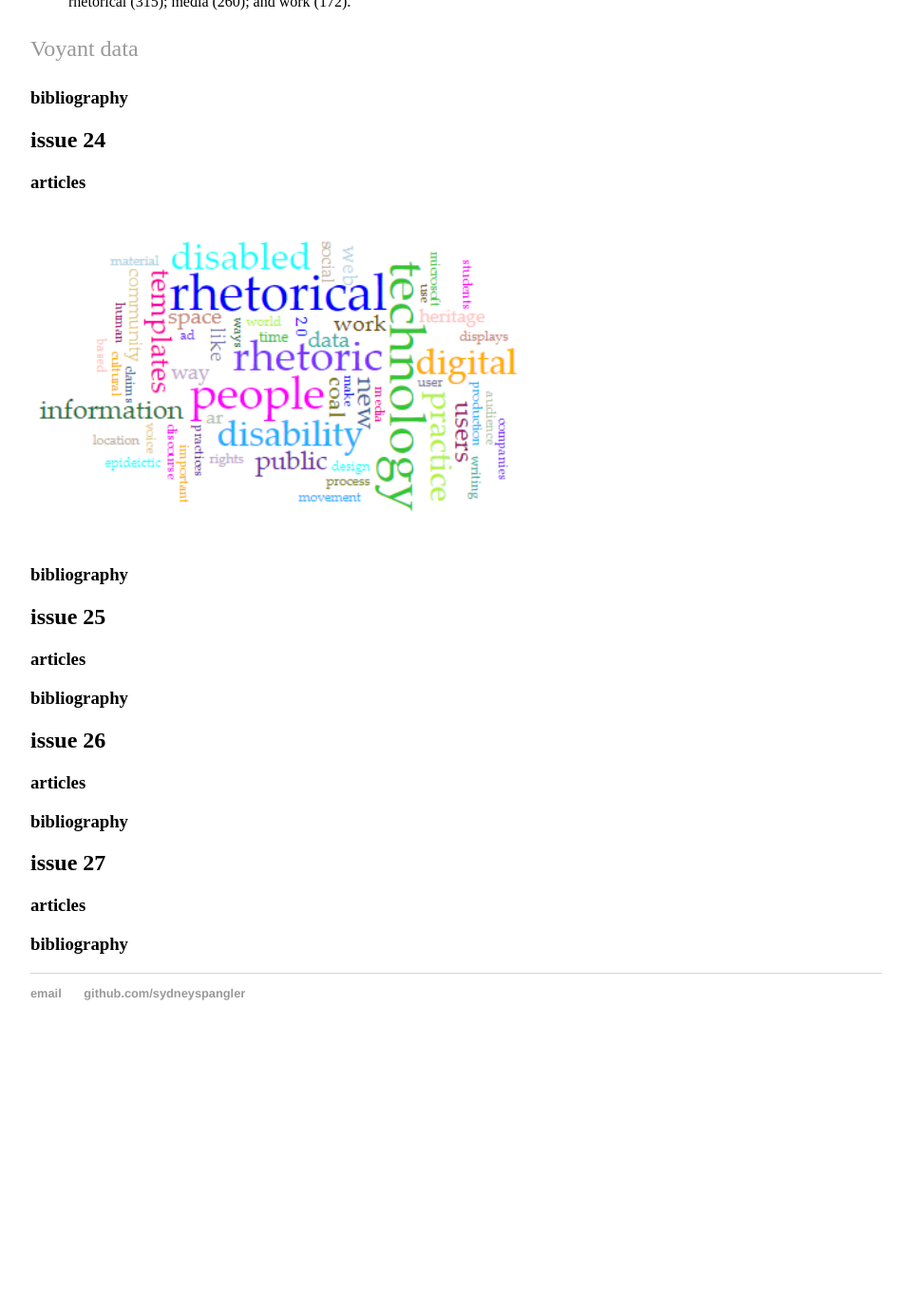
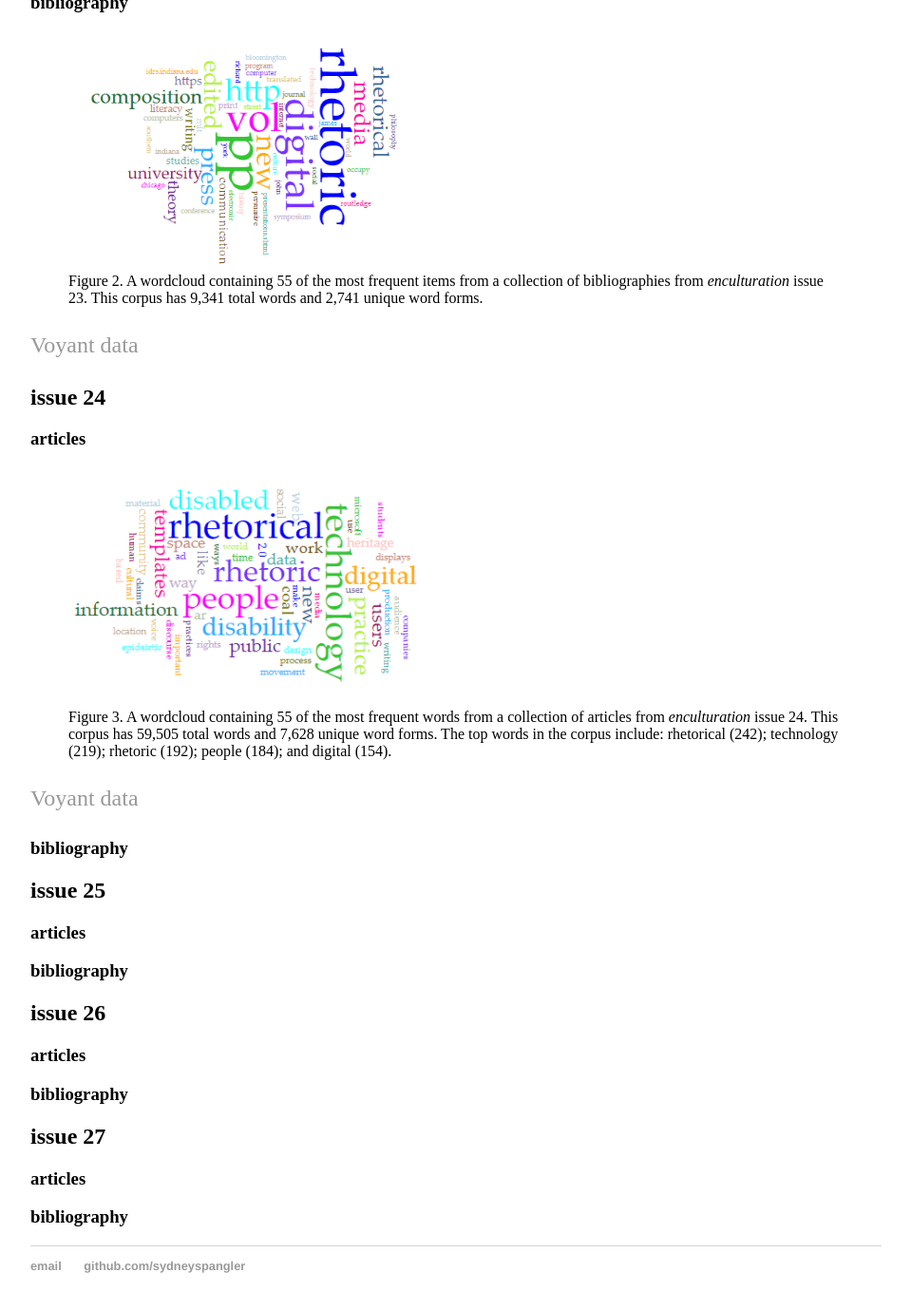
Before and after one commit to sydneyspangler/sydneyspangler.github.io, a Jekyll site: the page built from distant-reading-project/index.html, in a window 1280 px wide and 1400 px high, scrolled down 1152 px. Shown: the top 1379 px of the window at 95% size, without its empty margins (160-1119 px from the left). Built offline with Jekyll 4.4.1, drawn with Linux system fonts in a browser that asks for light colours; before the commit the page ends 2265 px from its top, so only the background shows below that.

Commit message:
Update index.html

```diff
--- a/distant-reading-project/index.html
+++ b/distant-reading-project/index.html
@@ -11,14 +11,23 @@ title: distant reading project
 	<h2>issue 23</h2>
 	<h3>articles</h3>
 	<figure>
-		<img src="https://sydneyspangler.github.io/media/issue-23.PNG" alt="A wordcloud for issue 23 of enculturation. The top five words are digital, rhetoric, rhetorical, media, and work." height="350">
+		<img src="https://sydneyspangler.github.io/media/issue-23.PNG" alt="A wordcloud for issue 23 of enculturation. The top five words are digital, rhetoric, rhetorical, media, and work." height="250">
 		<figcaption>Figure 1. A wordcloud containing 55 of the most frequent words from a collection of articles from <i>enculturation</i> issue 23. This corpus has 71,443 total words and 8,043 unique word forms. The top words in the corpus include: digital (978); rhetoric (640); rhetorical (315); media (260); and work (172).</figcaption>
 	</figure>
 	<p><a href="https://voyant-tools.org/?corpus=a4d9ee6ae2f9ef632a353f4d97aa14d3&panels=cirrus,reader,trends,summary,contexts">Voyant data</a></p>
 	<h3>bibliography</h3>
+	<figure>
+		<img src="https://sydneyspangler.github.io/media/issue-23-bib.PNG" alt="A wordcloud portraying the bibliographies of issue 23 of enculturation. The top five words are rhetoric, pp, digital, vol, and http." height="250">
+		<figcaption>Figure 2. A wordcloud containing 55 of the most frequent items from a collection of bibliographies from <i>enculturation</i> issue 23. This corpus has 9,341 total words and 2,741 unique word forms.</figcaption>
+	</figure>
+	<p><a href="https://voyant-tools.org/?corpus=d388f009e72efe4549bd8a57f2ac9a48&panels=cirrus,reader,trends,summary,contexts">Voyant data</a></p>
 	<h2>issue 24</h2>
 	<h3>articles</h3>
-	<img src="https://sydneyspangler.github.io/media/issue-24.PNG" alt="A wordcloud for issue 24 of enculturation. The top five words are rhetorical, technology, rhetoric, people, and digital." height="350">
+	<figure>
+		<img src="https://sydneyspangler.github.io/media/issue-24.PNG" alt="A wordcloud for issue 24 of enculturation. The top five words are rhetorical, technology, rhetoric, people, and digital." height="250">
+		<figcaption>Figure 3. A wordcloud containing 55 of the most frequent words from a collection of articles from <i>enculturation</i> issue 24. This corpus has 59,505 total words and 7,628 unique word forms. The top words in the corpus include: rhetorical (242); technology (219); rhetoric (192); people (184); and digital (154). </figcaption>
+	</figure>
+	<p><a href="https://voyant-tools.org/?corpus=97b7b4ef6685ebac0e6a7f012194b64e&panels=cirrus,reader,trends,summary,contexts">Voyant data</a></p>
 	<h3>bibliography</h3>
 	<h2>issue 25</h2>
 	<h3>articles</h3>
```
